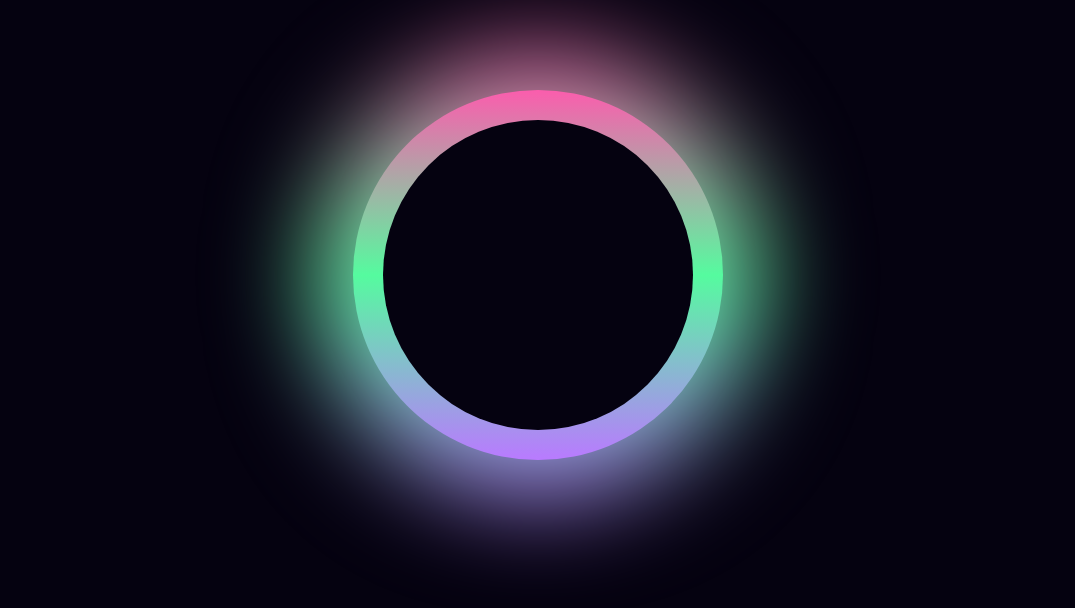
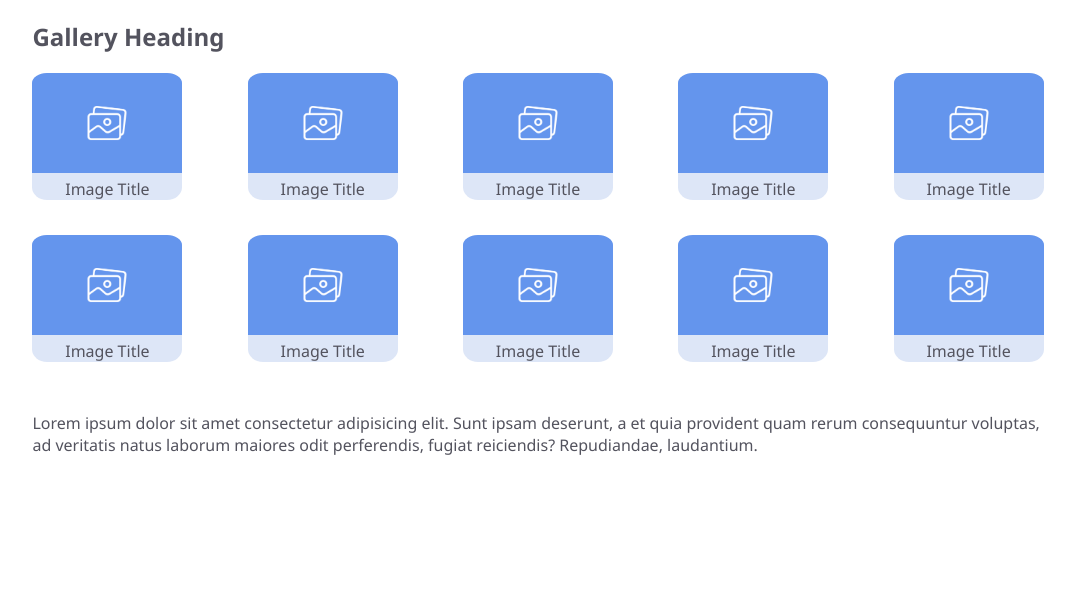
Before and after one commit to NejraMahic/front-end-development, a plain HTML site: page index.html in a window 1280 px wide. Shown: the whole page, without its empty margins (102-1177 px from the left). Drawn offline with Linux system fonts and the light colour scheme.

Commit message:
commit on master

```diff
--- a/index.html
+++ b/index.html
@@ -3,14 +3,64 @@
 <head>
     <meta charset="UTF-8">
     <meta name="viewport" content="width=device-width, initial-scale=1.0">
-    <meta http-equiv="X-UA-Compatible" content="ie=edge">
-    <title>Circle</title>
+    <title>Document</title>
     <link rel="stylesheet" href="style.css">
 </head>
 <body>
-    <div id="circle">
-        <div id="outer-circle"></div>
-        <div id="inner-circle"></div>
+    <div id="main">
+    <div id="heading">
+        <h2>
+            Gallery Heading
+        </h2>
     </div>
+
+    <div id="gridImages">
+        <figure>
+            <img src="placeholder-image.png" alt="Image" style="width:100%">
+            <figcaption>Image Title</figcaption>
+          </figure>
+          <figure>
+            <img src="placeholder-image.png" alt="Image" style="width:100%">
+            <figcaption>Image Title</figcaption>
+          </figure>
+          <figure>
+            <img src="placeholder-image.png" alt="Image" style="width:100%">
+            <figcaption>Image Title</figcaption>
+          </figure>
+          <figure>
+            <img src="placeholder-image.png" alt="Image" style="width:100%">
+            <figcaption>Image Title</figcaption>
+          </figure>
+          <figure>
+            <img src="placeholder-image.png" alt="Image" style="width:100%">
+            <figcaption>Image Title</figcaption>
+          </figure>
+          <figure>
+            <img src="placeholder-image.png" alt="Image" style="width:100%">
+            <figcaption>Image Title</figcaption>
+          </figure>
+          <figure>
+            <img src="placeholder-image.png" alt="Image" style="width:100%">
+            <figcaption>Image Title</figcaption>
+          </figure>
+          <figure>
+            <img src="placeholder-image.png" alt="Image" style="width:100%">
+            <figcaption>Image Title</figcaption>
+          </figure>
+          <figure>
+            <img src="placeholder-image.png" alt="Image" style="width:100%">
+            <figcaption>Image Title</figcaption>
+          </figure>
+          <figure>
+            <img src="placeholder-image.png" alt="Image" style="width:100%">
+            <figcaption>Image Title</figcaption>
+          </figure>
+
+
+    </div>
+    <div id="paragraph">
+        <p>Lorem ipsum dolor sit amet consectetur adipisicing elit. Sunt ipsam deserunt, a et quia provident quam rerum consequuntur voluptas, ad veritatis natus laborum maiores odit perferendis, fugiat reiciendis? Repudiandae, laudantium.</p>
+    </div>
+</div>
 </body>
 </html>
--- a/style.css
+++ b/style.css
@@ -1,102 +1,48 @@
-body{
-    background-color: #050210;
-    box-sizing: border-box;
-  }
-
-#circle {
-    position: absolute;
-    top: 50px;
-    width: 450px;
-    height: 450px;
+#main{
     margin: 0 auto;
-    left: 0;
-    right: 0;
+    width: 80%;
+    font-family: 'Segoe UI', Tahoma, Geneva, Verdana, sans-serif;
+    color: rgb(83, 83, 94);
 }
 
-#outer-circle{
-    box-sizing: border-box;
-    width: 450px;
-    height: 450px;
-    position: absolute;
-    top: 0;
-    margin: 0 auto;
-    left: 0;
-    right: 0;
-    border-radius: 100%;
-    animation-name: circle-animation;
-    animation-duration: 1s;
-    animation-iteration-count: infinite;
-    animation-timing-function: linear;
+#gridImages{
+    margin-bottom: 50px;
+    display: grid;
+    grid-template-columns: repeat(5, 150px);
+    gap: 35px;
+    justify-content: space-between;
 }
 
-#outer-circle::before{
-    box-sizing: border-box;
-    content: "";
-    width: 450px;
-    height: 450px;
-    position: absolute;
-    border: 2px solid black;
-    border-radius: 100%;
-    background: linear-gradient(#fb5dad, #55fb9f, #b97aff);
-    filter: blur(50px);
+figure{
+    width: 150px;
+    background-color: rgba(184, 203, 238, 0.479);
+    border-radius: 10%;
+    margin: 0;
 }
 
-
-#outer-circle::after{
-    width: 370px;
-    height: 370px;
-    top: 40px;
-    left: 40px;
-    content: "";
-    position: absolute;
-    border-radius: 100%;
-    background: linear-gradient(#fb5dad, #55fb9f, #b97aff);
-    box-sizing: border-box;
+figure img{
+    background-color: cornflowerblue;
+    border-radius: 10% 10% 0 0;
 }
 
-#inner-circle{
-    box-sizing: border-box;
-    position: absolute;
-    top: 70px;
-    margin: 0 auto;
-    left: 0;
-    right: 0;
-    height: 310px;
-    width: 310px;
-    border-radius: 100%;
-    background-color: #050210;
-  }
+figure figcaption{
+    text-align: center;
+}
 
-  #inner-circle::after{
-    position: absolute;
-    content: '';
-    width: inherit;
-    height: inherit;
-    border-radius: 100%;
-    background-color: #10082e;
-    left: 0;
-    right: 0;
-
-    animation-name: inner-animation;
-    animation-duration: 1s;
-    animation-iteration-count: infinite;
-    animation-timing-function: linear;
-  }
-
-  @keyframes circle-animation{
-    0% {
-        transform: rotate(0);
+@media (max-width:460px){
+    #gridImages{
+        grid-template-columns: repeat(1,150px);
+        justify-content: center;
     }
-    100% {
-        transform: rotate(360deg);
+    #heading{
+        text-align: center;
+    }
+    #paragraph{
+        text-align: justify;
     }
 }
 
-  @keyframes inner-animation {
-    0% {
-        transform: scale(0,0)
-    }
-    100% {
-        transform: scale(1,1)
-    }
-  }
+@media (min-width:460px) and (max-width:950px){
+    #gridImages{
+        grid-template-columns: repeat(3,150px);
+    }}
```
Also changed, not shown: placeholder-image.png (added).
